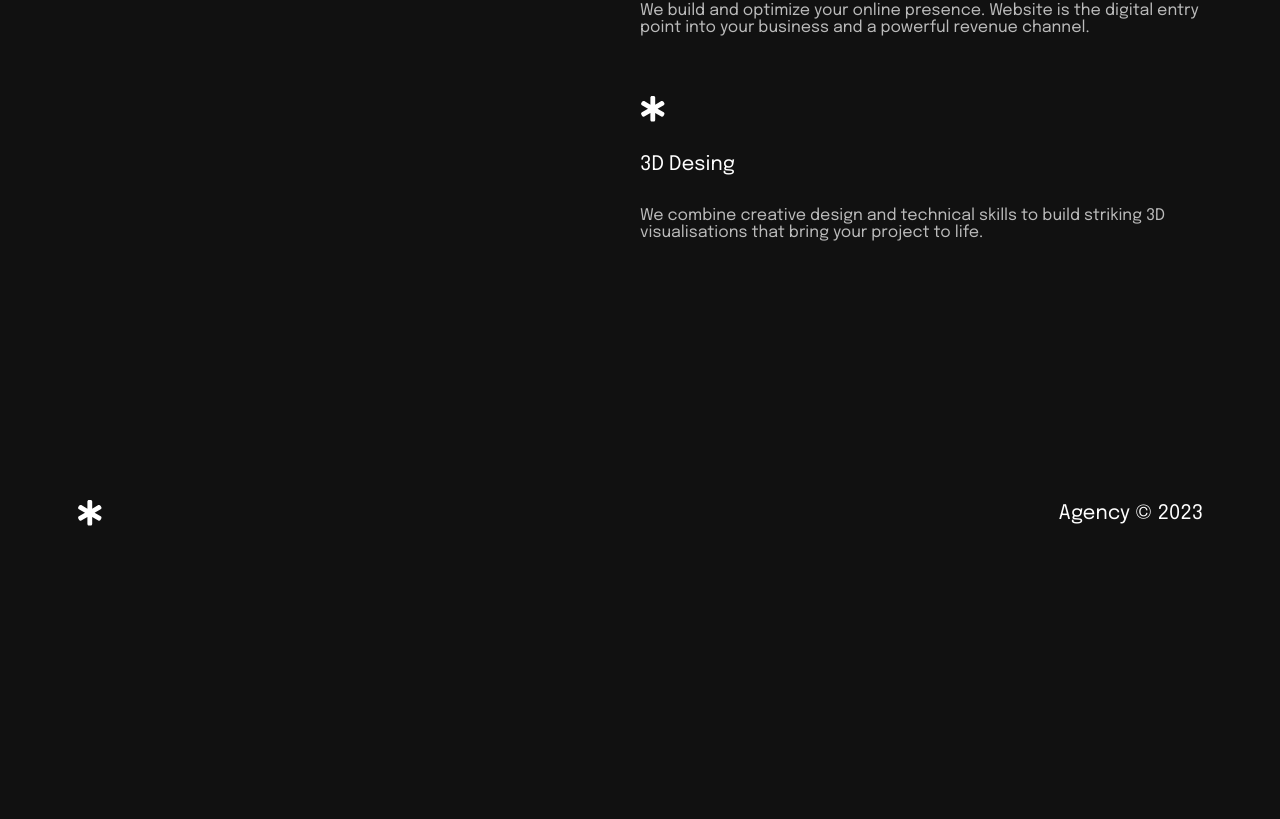
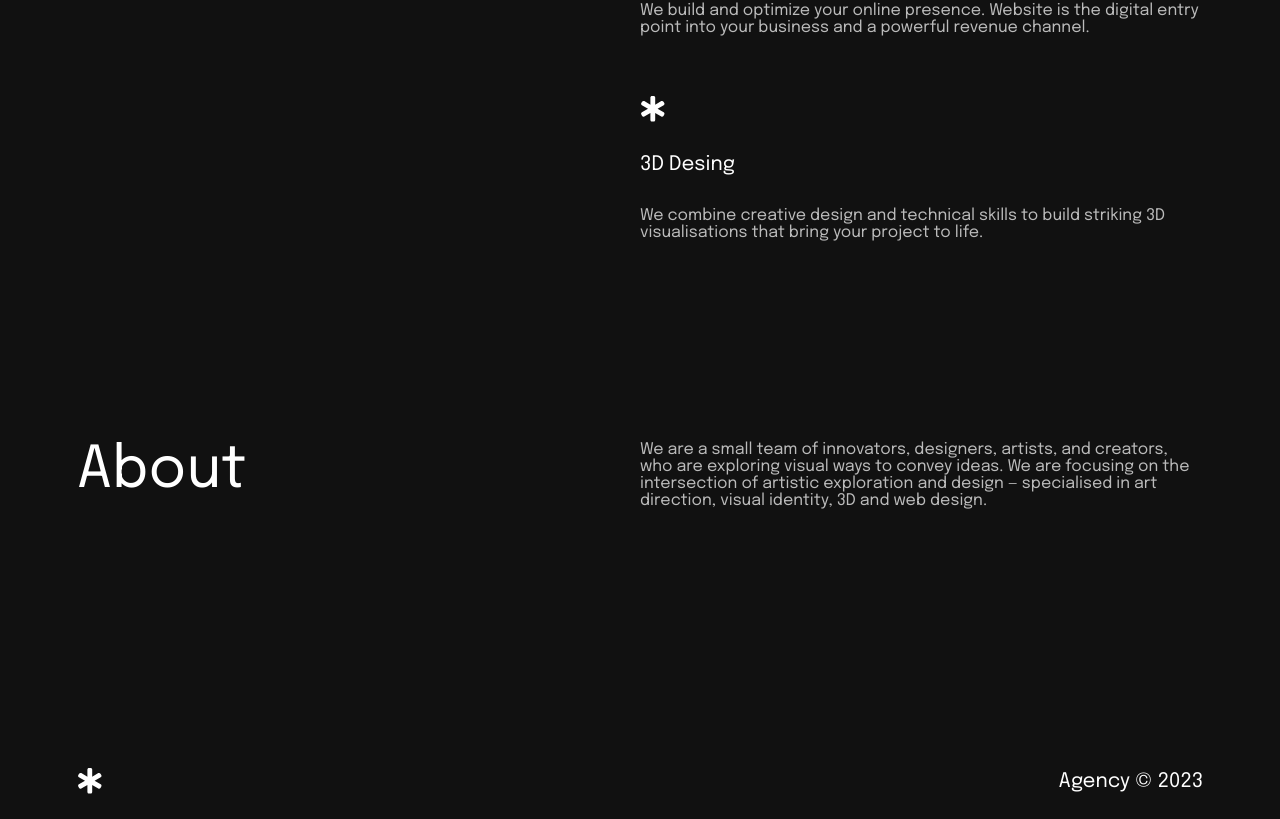
Before and after one commit to davidmedev222/agency, a React (Vite) app: page / in a window 1280 px wide. Shown: the part 3549-4368 px from the top of the page. Before the commit the page ends 4100 px from the top, so only its background shows below. Built offline with nearby package versions, Linux system fonts and the light colour scheme.

Commit message:
feat(web): add interface of the home page about

```diff
--- /dev/null
+++ b/src/components/about/About.tsx
@@ -0,0 +1,30 @@
+import { useGlobalProvider } from '@/hooks'
+import { Heading } from '@/styles-components'
+import styled from 'styled-components'
+
+const AboutStyled = styled('section')`
+  display: grid;
+  grid-template-columns: repeat(2, 1fr);
+
+ @media screen and (max-width: 49.75rem) {
+    grid-template-columns: 1fr;
+    gap: 3rem;
+ }
+`
+const AboutDescription = styled('p')`
+  color: var(--text-two);
+  font-size: clamp(1rem, 1.25vw, 2.5rem);
+`
+
+const About = (): JSX.Element => {
+  const { about } = useGlobalProvider()
+
+  return (
+    <AboutStyled>
+      <Heading as='h4'>{about.title}</Heading>
+      <AboutDescription>{about.description}</AboutDescription>
+    </AboutStyled>
+  )
+}
+
+export { About }
--- a/src/components/index.ts
+++ b/src/components/index.ts
@@ -1,3 +1,4 @@
+export * from './about/About'
 export * from './clients/Clients'
 export * from './footer/Footer'
 export * from './header/Header'
--- a/src/pages/home/HomePage.tsx
+++ b/src/pages/home/HomePage.tsx
@@ -1,4 +1,4 @@
-import { Clients, Hero, Services } from '@/components'
+import { About, Clients, Hero, Services } from '@/components'
 import styled from 'styled-components'
 
 const MainStyled = styled('main')`
@@ -12,6 +12,7 @@ const HomePage = (): JSX.Element => {
       <Hero />
       <Clients />
       <Services />
+      <About />
     </MainStyled>
   )
 }
```
